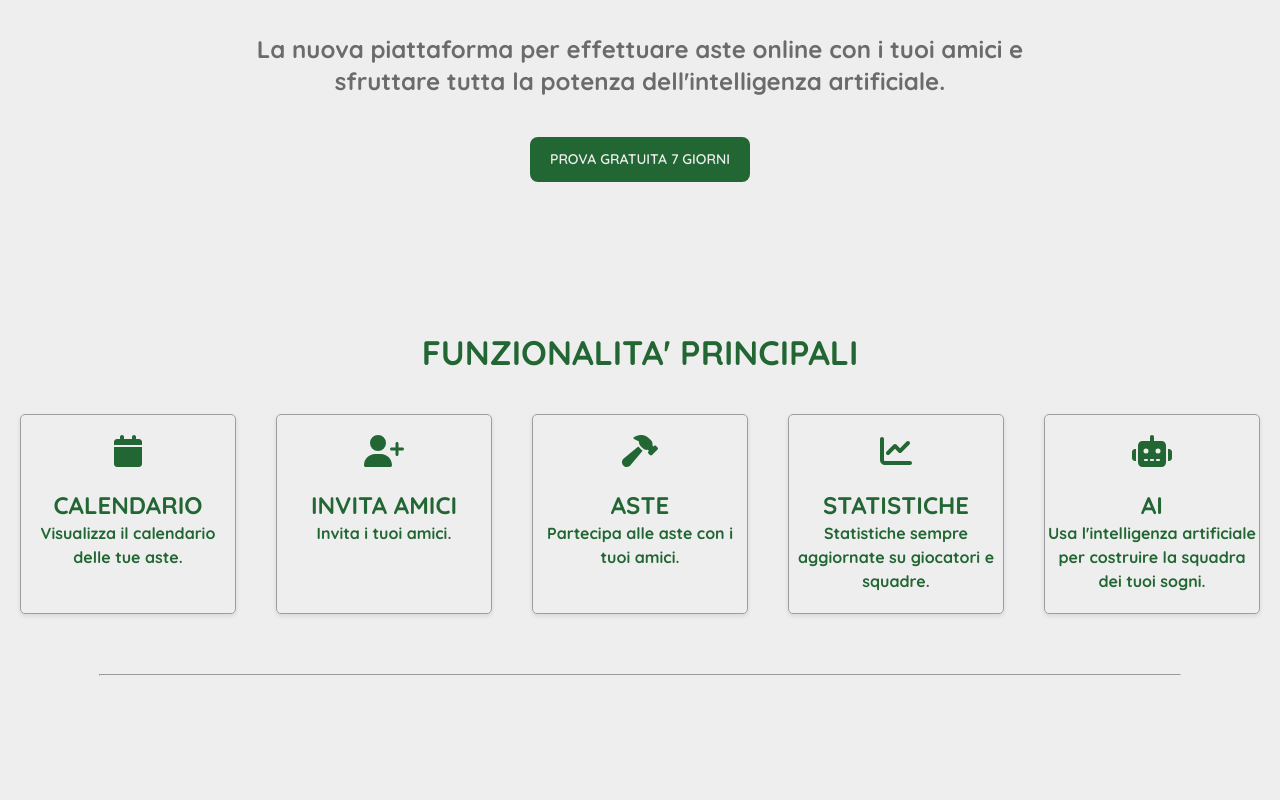
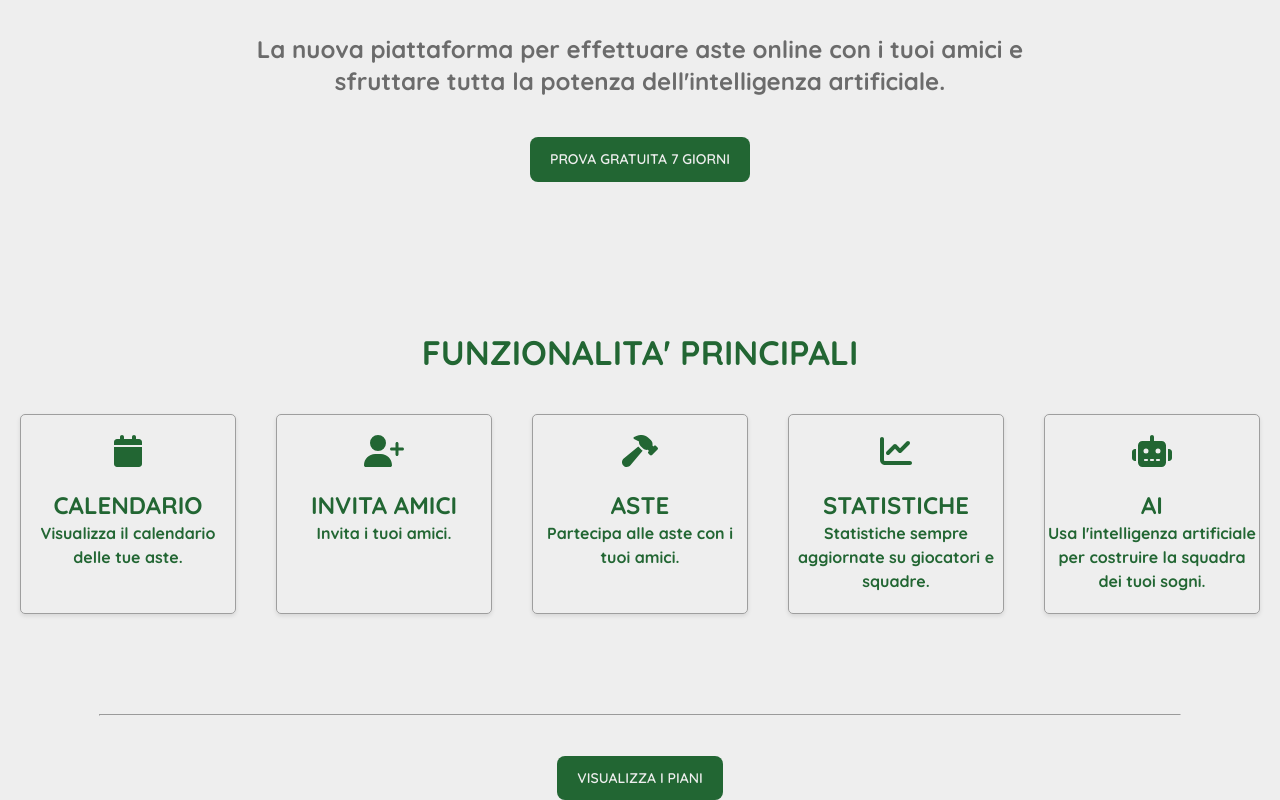
Before and after one commit to danielecomandini/astawar, a React (Vite) app: page / in a window 1280 px wide. Shown: the part 293-1093 px from the top of the page. Before the commit the page ends 977 px from the top, so only its background shows below. Built offline with nearby package versions, Linux system fonts and the light colour scheme.

Commit message:
Visualizza Piani buttons

```diff
--- a/src/UI/layout/AstaWarIndex.jsx
+++ b/src/UI/layout/AstaWarIndex.jsx
@@ -2,6 +2,7 @@ import { Toolbar } from "@mui/material";
 import AstaWarHeader from "./components/AstaWarHeader";
 import AstaWarUpperSection from "./components/AstaWarUpperSection";
 import AstaWarMainFunctionality from "./components/AstaWarMainFunctionality";
+import AstaWarSubscriptionPlans from "./components/AstaWarSubscriptionPlans";
 
 const AstaWarIndex = () => {
   return (
@@ -18,8 +19,9 @@ const AstaWarIndex = () => {
         <AstaWarMainFunctionality />
         <hr style={{
           width: '84.5%',
-          marginTop: '60px'
+          marginTop: '100px'
         }} />
+        <AstaWarSubscriptionPlans />
       </section>
     </>
   );
--- /dev/null
+++ b/src/UI/layout/components/AstaWarSubscriptionPlans.jsx
@@ -0,0 +1,18 @@
+import AWButton from "../../elements/AWButton";
+import { AW_COLORS } from "../../themes/AstaWarTheme";
+
+const AstaWarSubscriptionPlans = () => {
+  return <>
+    <div style={{ marginTop: "40px" }}>
+        <AWButton
+          sx={{
+            backgroundColor: AW_COLORS.headerBg,
+          }}
+        >
+          VISUALIZZA I PIANI
+        </AWButton>
+      </div>
+  </>;
+};
+
+export default AstaWarSubscriptionPlans;
```
